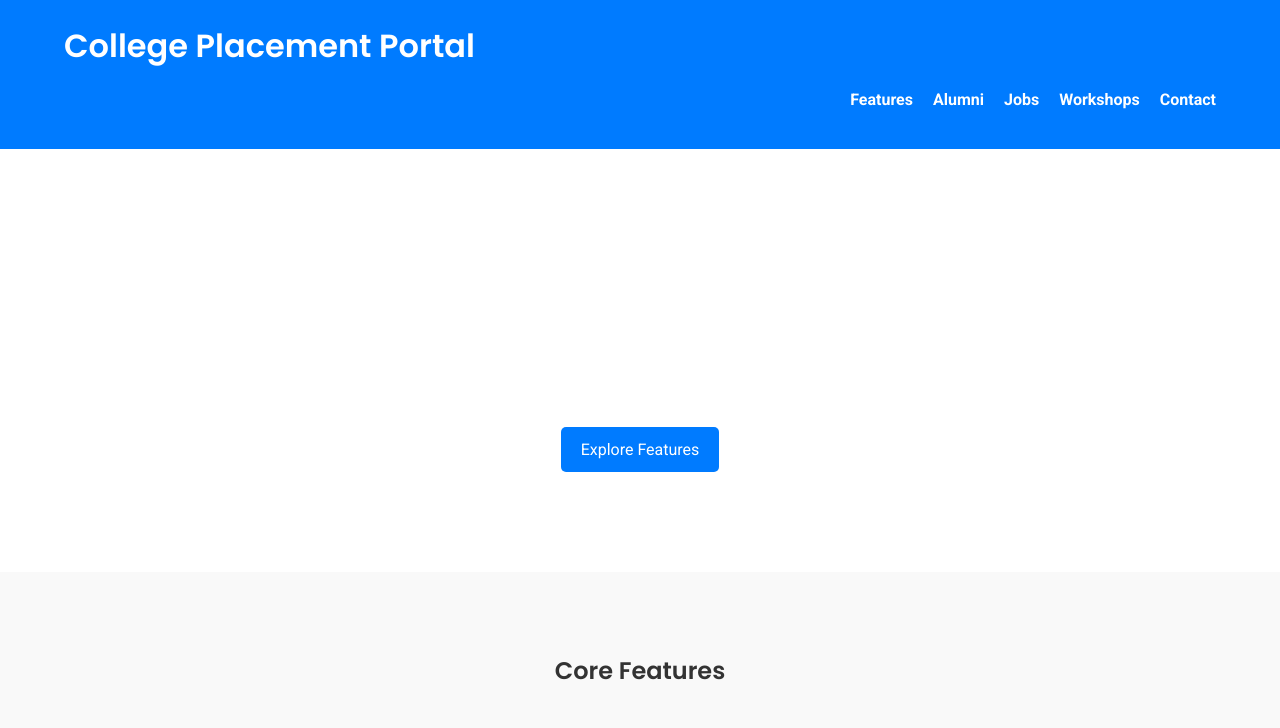
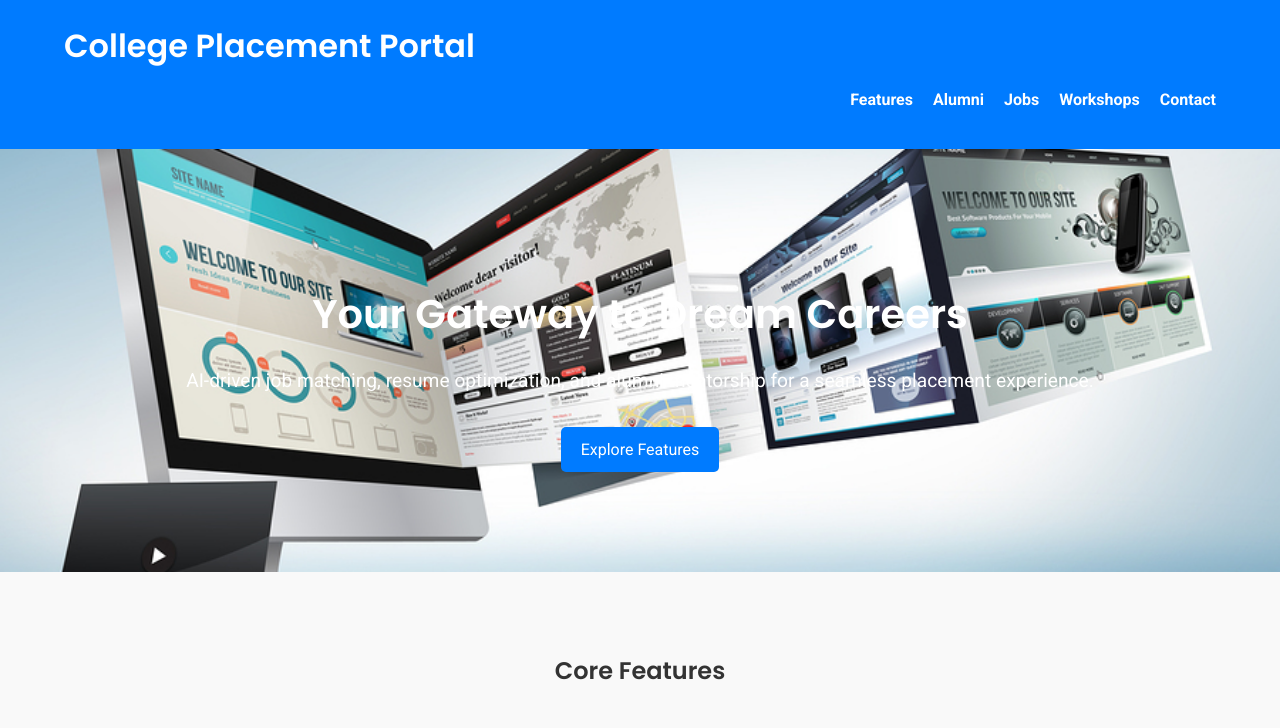
Before and after one commit to Manasvimali/College-Placement-Website, a plain HTML site: page index.html in a window 1280 px wide. Shown: the top 728 px of the page. Drawn offline with Linux system fonts and the light colour scheme.

Commit message:
Update styles.css

```diff
--- a/styles.css
+++ b/styles.css
@@ -66,7 +66,7 @@ header nav ul li a {
 
 /* Hero Section */
 .hero {
-  background: url('hero-bg.jpg') no-repeat center center/cover;
+  background: url('webdesignconcept_206418.jpg') no-repeat center center/cover;
   color: #fff;
   padding: 100px 0;
   text-align: center;
```
